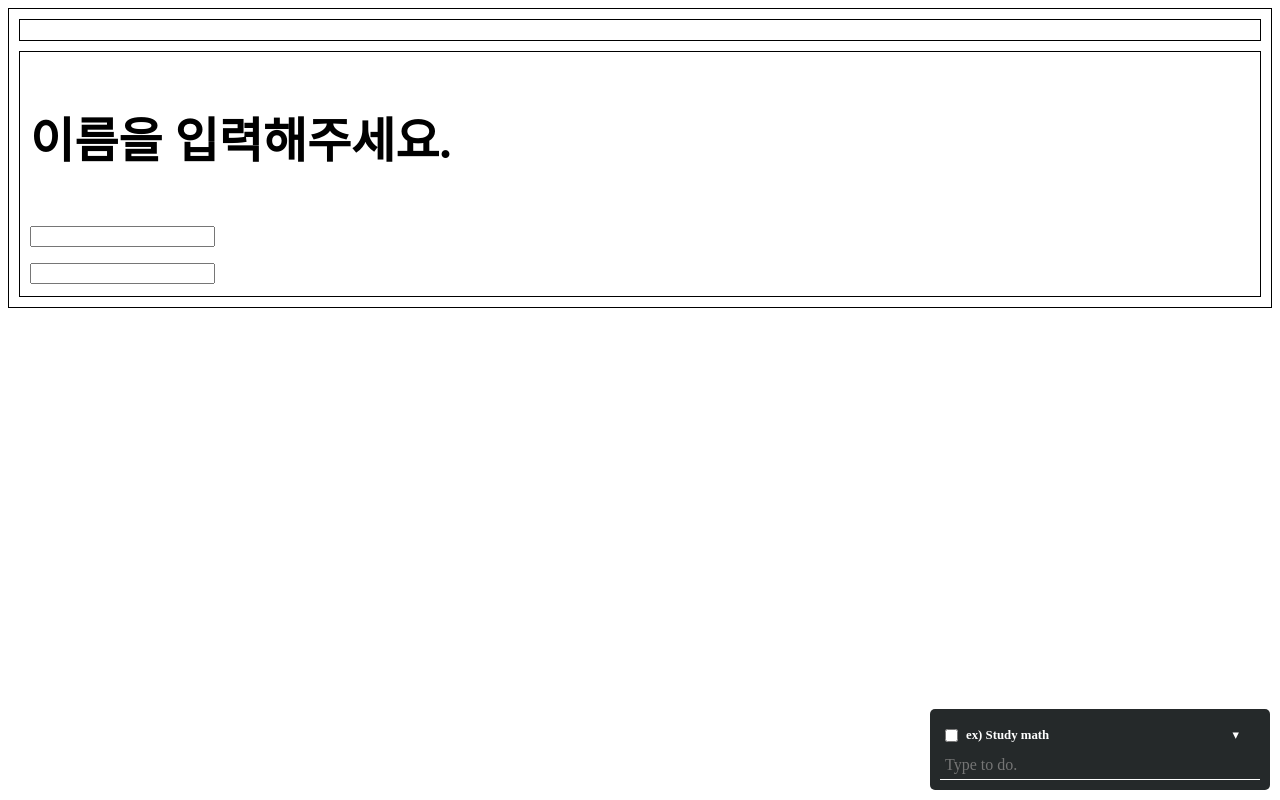
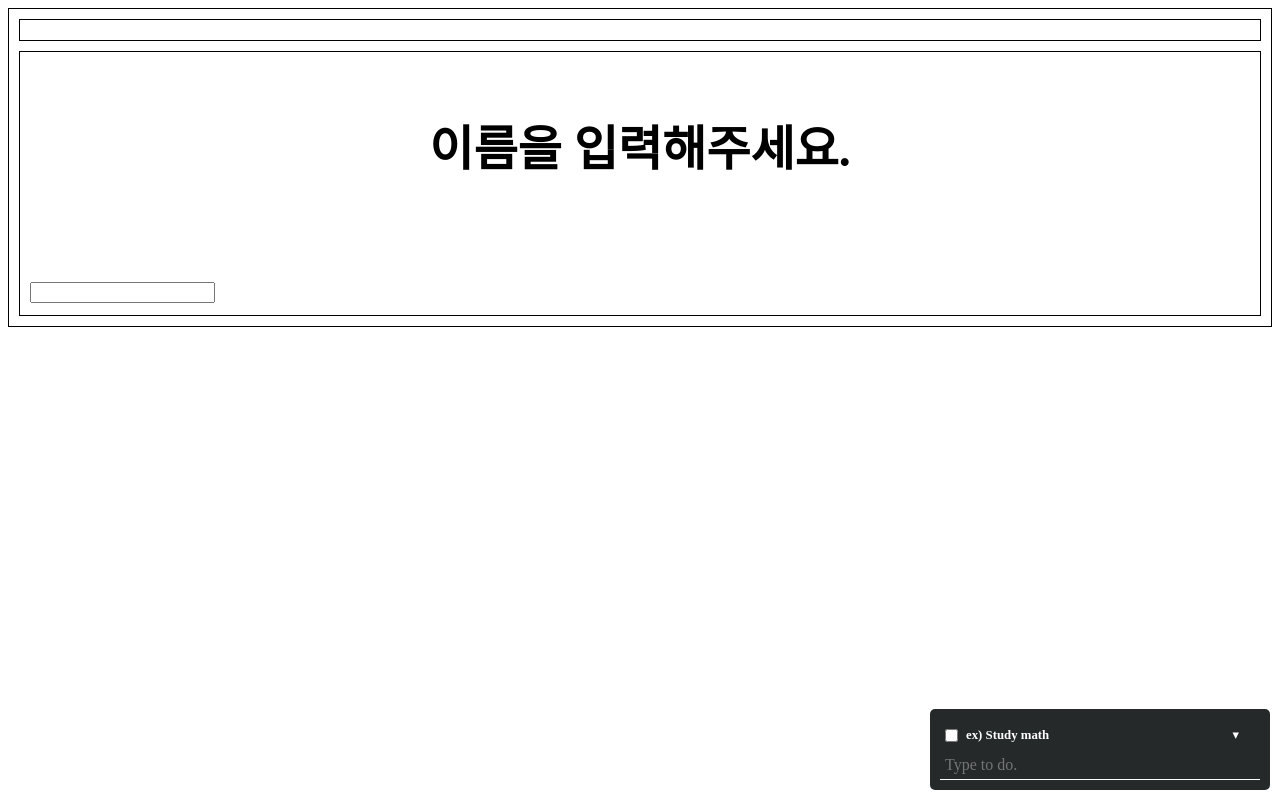
Before and after one commit to GangbacOl/momentum-clone-coding, a React (Create React App) app: page / in a window 1280 px wide. Built offline with nearby package versions, Linux system fonts and the light colour scheme; no server answers; the HTML template or start-up script is replaced by a standard one.

Commit message:
Update: styled-component를 이용한 스타일링.

```diff
--- a/src/components/First.js
+++ b/src/components/First.js
@@ -1,11 +1,32 @@
 import React, { useState } from 'react';
+import styled from 'styled-components';
+
+const FirstWrapper = styled.div`
+    display: flex;
+    flex-direction: column;
+    align-items: center;
+`;
+
+const PWrapper = styled.p`
+    text-align: center;
+    font-size: 3rem;
+    font-weight: bold;
+`;
+
+const InputWrapper = styled.input`
+    all: unset;
+    border-bottom: 3px solid white;
+    width: 90%;
+    text-align: center;
+    font-size: 2rem;
+`;
 
 const First = () => {
     const [username, setUsername] = useState(null);
     return (
-        <div>
-            <h2>이름을 입력해주세요.</h2>
-            <input
+        <FirstWrapper>
+            <PWrapper>이름을 입력해주세요.</PWrapper>
+            <InputWrapper
                 type="text"
                 onChange={(e) => {
                     setUsername(e.target.value);
@@ -18,7 +39,7 @@
                     }
                 }}
             />
-        </div>
+        </FirstWrapper>
     );
 };
 
```
